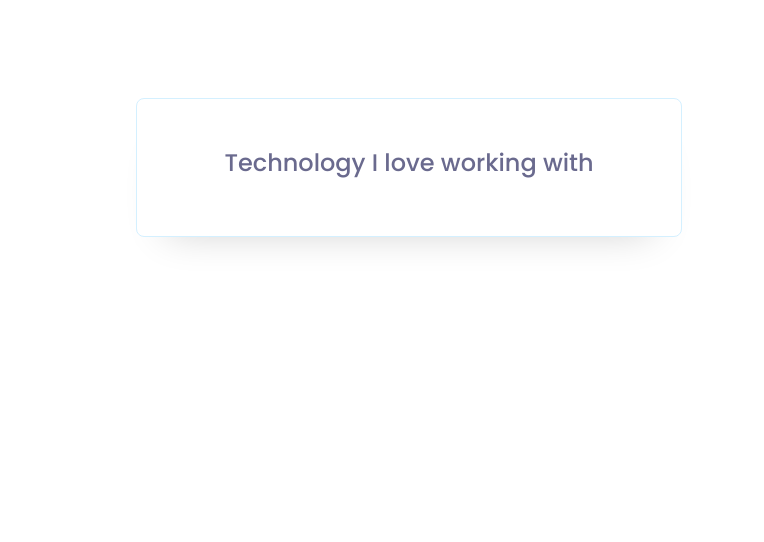
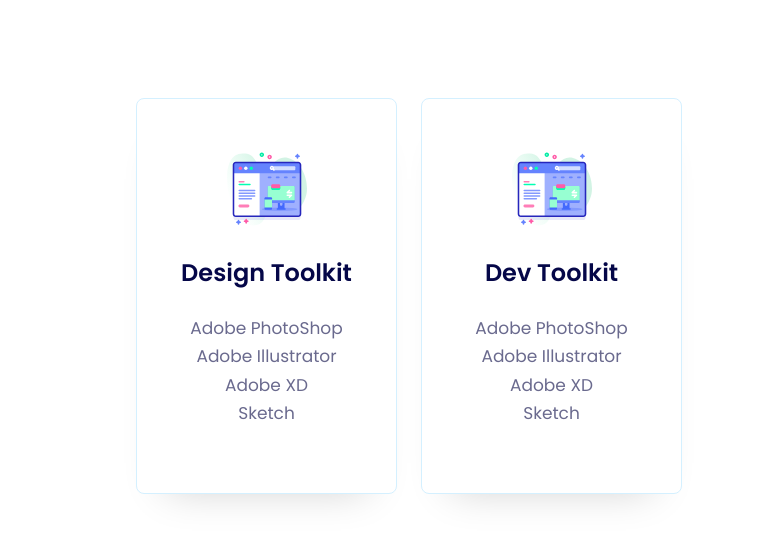
Before and after one commit to shamar-morrison/portfolio, a website: page index.html in a window 1280 px wide. Shown: the part 802-1344 px from the top of the page, 516-1280 px from the left. Drawn offline with nearby package versions, Linux system fonts and the light colour scheme; files that its build step writes are made by us from their sources.

```diff
--- a/index.html
+++ b/index.html
@@ -79,9 +79,37 @@
 						</div>
 					</div>
 
-					<div class="col-lg-6">
-						<div class="tech-block">
-							<h4>Technology I love working with</h4>
+					<div class="col-lg-3">
+						<div class="tech-block border-anim overflow-hidden">
+							<div class="card-set">
+								<div class="tech-icon">
+									<img src="./src/img/tech.svg" class="img-fluid" alt="tech-img" srcset="./src/img/tech.svg" />
+								</div>
+								<h4>Design Toolkit</h4>
+								<ul class="tech-list mt-25">
+									<li>Adobe PhotoShop</li>
+									<li>Adobe Illustrator</li>
+									<li>Adobe XD</li>
+									<li>Sketch</li>
+								</ul>
+							</div>
+						</div>
+					</div>
+
+					<div class="col-lg-3">
+						<div class="tech-block border-anim overflow-hidden">
+							<div class="card-set">
+								<div class="tech-icon">
+									<img src="./src/img/tech.svg" class="img-fluid" alt="tech-img" srcset="./src/img/tech.svg" />
+								</div>
+								<h4>Dev Toolkit</h4>
+								<ul class="tech-list mt-25">
+									<li>Adobe PhotoShop</li>
+									<li>Adobe Illustrator</li>
+									<li>Adobe XD</li>
+									<li>Sketch</li>
+								</ul>
+							</div>
 						</div>
 					</div>
 				</div>
--- a/src/sass/_base.scss
+++ b/src/sass/_base.scss
@@ -13,7 +13,9 @@
 
 a,
 span,
-i {
+i,
+.border-anim,
+.card-set {
 	transition: 1.2s cubic-bezier(0.17, 0.85, 0.438, 0.99);
 }
 
@@ -179,4 +181,52 @@
 	border: 1px solid #d4f0ff;
 	border-radius: 8px;
 	box-shadow: 0 3.4px 2.7px -30px rgb(0 0 0 / 6%), 0 8.2px 8.9px -30px rgb(0 0 0 / 7%), 0 25px 40px -30px rgb(0 0 0 / 20%);
+
+	&:after {
+		content: '';
+		position: absolute;
+		left: 0;
+		width: 0%;
+		bottom: 0;
+		height: 4px;
+		background: -webkit-linear-gradient(-45deg, #fc00c7 0, #1c4efd 54%, #00aded 100%);
+		background: linear-gradient(135deg, #9100ff 0, #3663ff 54%, #00e2ff 100%);
+	}
 }
+
+.card-set {
+	position: relative;
+	z-index: 5;
+	overflow: hidden;
+
+	h4 {
+		color: $dark-blue;
+		font-weight: 600;
+	}
+}
+
+.border-anim {
+	&:hover {
+		transform: translateY(-7.5px);
+
+		&:after {
+			width: 100%;
+			overflow: hidden;
+		}
+	}
+}
+
+.tech-icon {
+	width: 80px;
+	margin: 0 auto 30px;
+}
+
+.tech-list {
+	text-align: center;
+	list-style: none;
+	padding-left: 0px;
+
+	li {
+		padding-top: 3px;
+	}
+}
--- a/src/sass/_colors.scss
+++ b/src/sass/_colors.scss
@@ -8,4 +8,4 @@
 $gradient--2: linear-gradient(to top, #e2f3ff 0, #fffbef 100%);
 $gradient--btn: linear-gradient(to right, #ffbd84 0, #ff1f8e 100%);
 $gradient--btn-2: linear-gradient(to right, #f92c8b 0, #b02cd6 100%);
-$box-shadow: -2px 3px 25px -2px rgba(237, 113, 242, 0.54);
+$box-shadow: 0 10px 15px 0 rgb(56 0 189 / 20%);
--- a/src/sass/_utilities.scss
+++ b/src/sass/_utilities.scss
@@ -1,3 +1,12 @@
+.overflow-hidden {
+	overflow: hidden;
+}
+
+.img-fluid {
+	max-width: 100%;
+	height: auto;
+}
+
 .mr-10 {
 	margin-right: 10px;
 }
```
Also changed, not shown: src/css/main.min.css, src/img/tech.svg (added), 1 other file.
